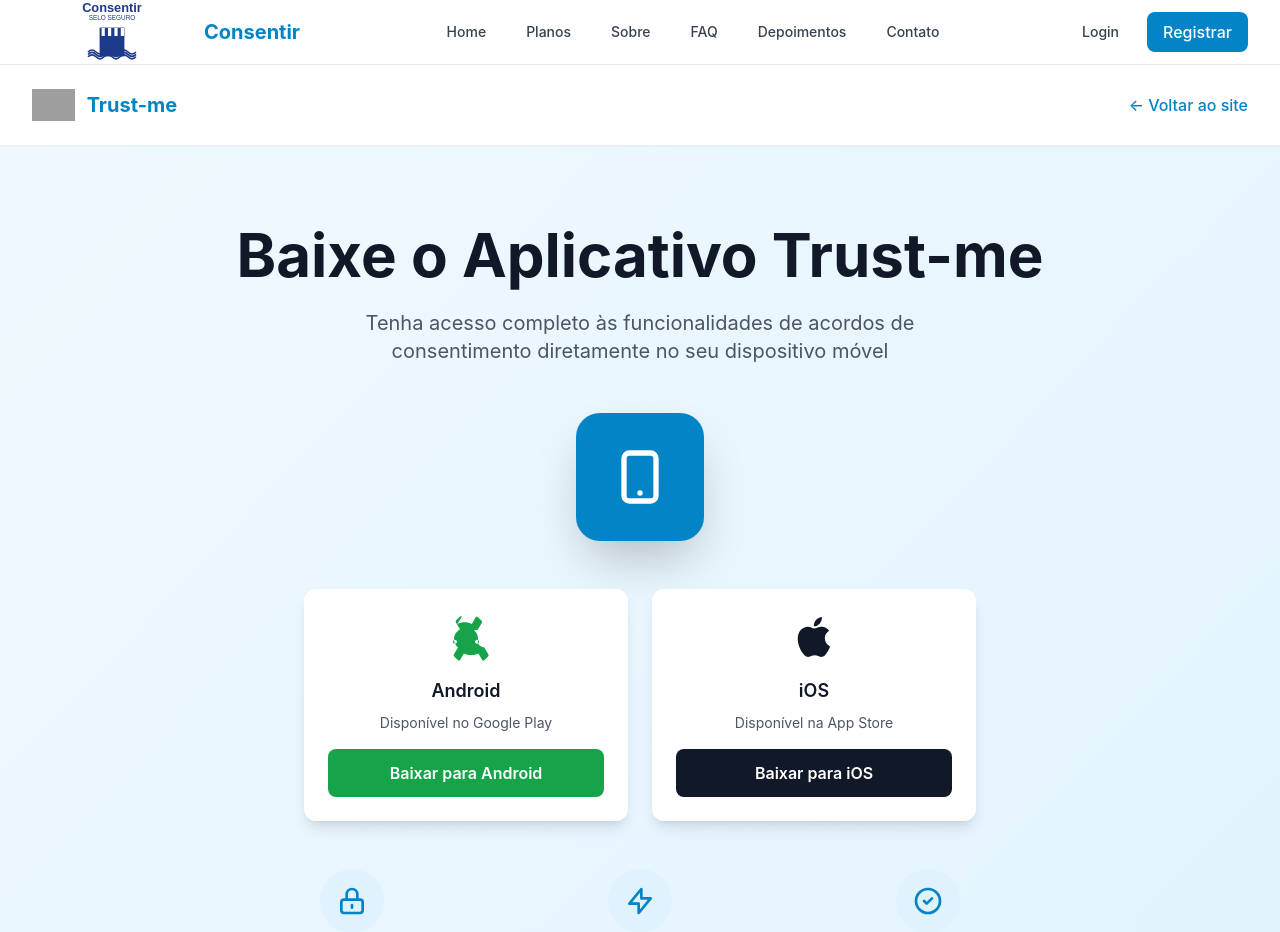
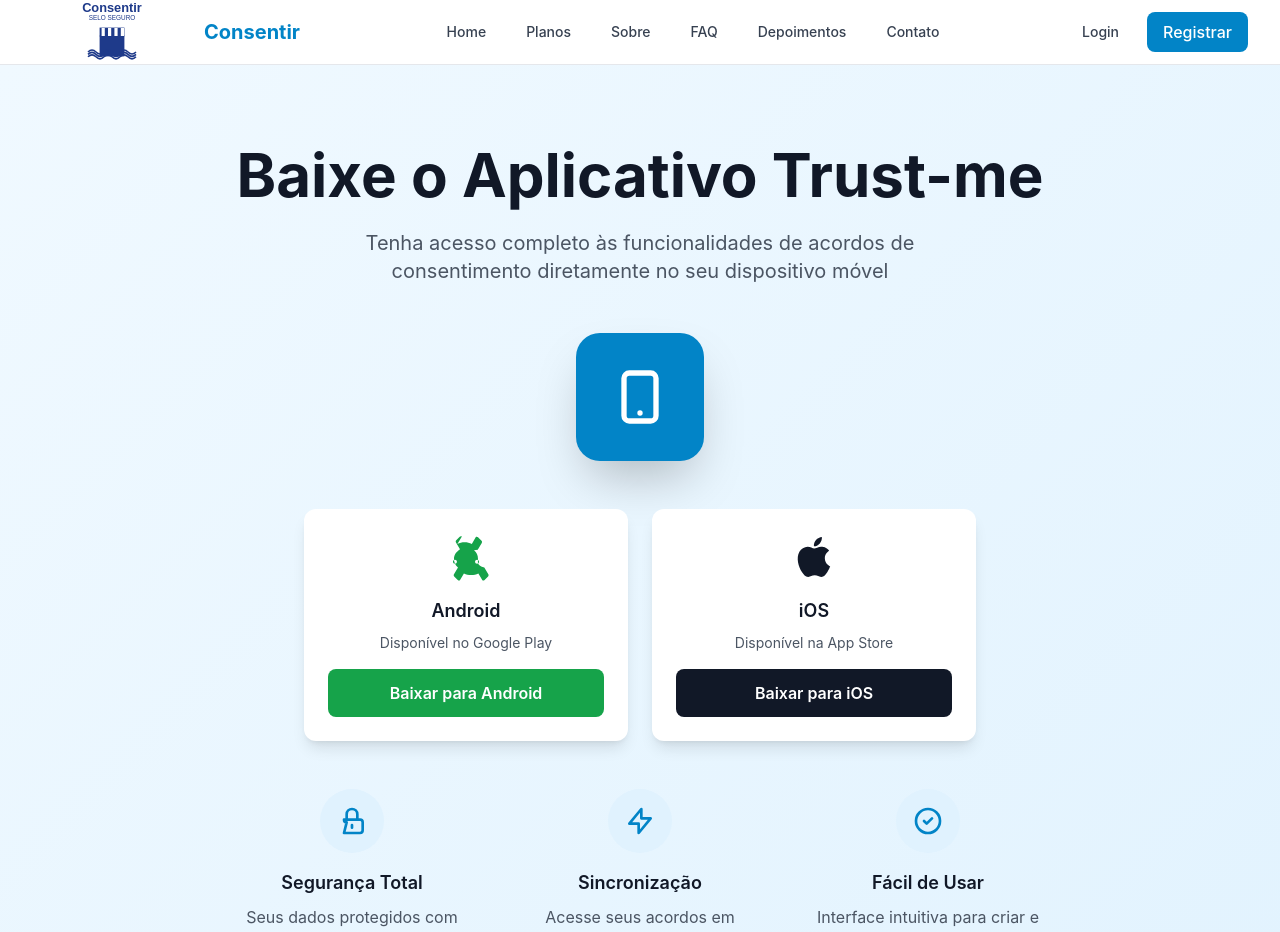
Before and after one commit to CelDarley/trusteme-fronf, a Vue app: page /download-app in a window 1280 px wide. Shown: the top 932 px of the page. Built offline with nearby package versions, Linux system fonts and the light colour scheme; no server answers; grey boxes are pictures that could not be loaded.

Commit message:
fix: remove Header e Footer da página de download do aplicativo
- Remove componentes Header e Footer da página DownloadApp.vue
- Página de download agora é independente e não renderiza componentes globais
- Mantém apenas o conteúdo específico da página de download

```diff
--- a/src/views/DownloadApp.vue
+++ b/src/views/DownloadApp.vue
@@ -1,23 +1,5 @@
 <template>
   <div class="min-h-screen bg-gradient-to-br from-trust-50 to-trust-100">
-    <!-- Header -->
-    <div class="bg-white shadow-sm">
-      <div class="max-w-7xl mx-auto px-4 sm:px-6 lg:px-8 py-6">
-        <div class="flex items-center justify-between">
-          <router-link to="/" class="flex items-center space-x-3">
-            <img src="/src/assets/logo.svg" alt="Trust-me" class="h-8 w-auto" />
-            <span class="text-xl font-bold text-trust-600">Trust-me</span>
-          </router-link>
-          <router-link
-            to="/"
-            class="text-trust-600 hover:text-trust-700 font-medium"
-          >
-            ← Voltar ao site
-          </router-link>
-        </div>
-      </div>
-    </div>
-
     <!-- Hero Section -->
     <section class="py-20">
       <div class="max-w-4xl mx-auto px-4 sm:px-6 lg:px-8 text-center">
@@ -75,7 +57,7 @@
           <div class="text-center">
             <div class="w-16 h-16 bg-trust-100 rounded-full flex items-center justify-center mx-auto mb-4">
               <svg class="w-8 h-8 text-trust-600" fill="none" stroke="currentColor" viewBox="0 0 24 24">
-                <path stroke-linecap="round" stroke-linejoin="round" stroke-width="2" d="M12 15v2m-6 4h12a2 2 0 002-2v-6a2 2 0 00-2-2H6a2 2 0 00-2 2v6a2 2 0 002 2zm10-10V7a4 4 0 00-8 0v4h8z"></path>
+                <path stroke-linecap="round" stroke-linejoin="round" stroke-width="2" d="M12 15v2m-6 4h12a2 2 0 002-2v-6a2 2 0 00-2-2H6a2 2 0 002 2zm10-10V7a4 4 0 00-8 0v4h8z"></path>
               </svg>
             </div>
             <h3 class="text-lg font-semibold text-gray-900 mb-2">Segurança Total</h3>
```
